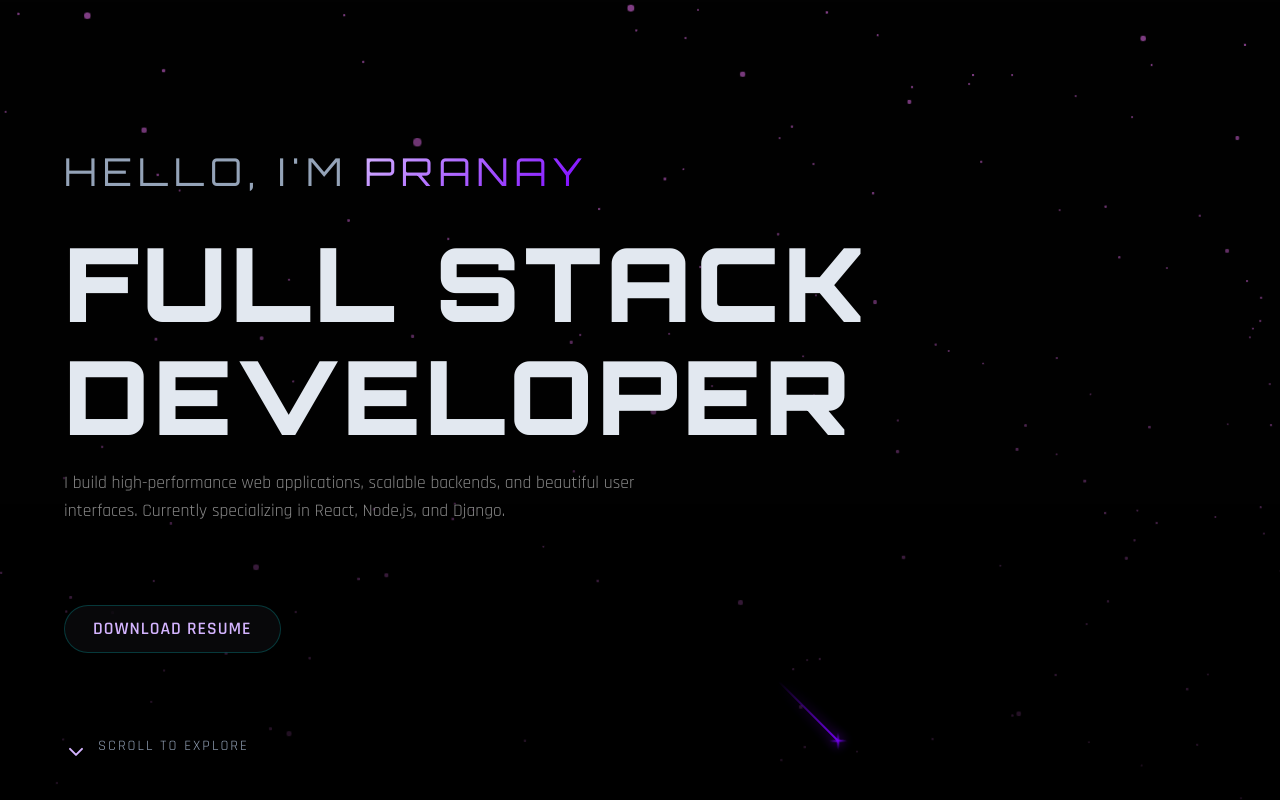
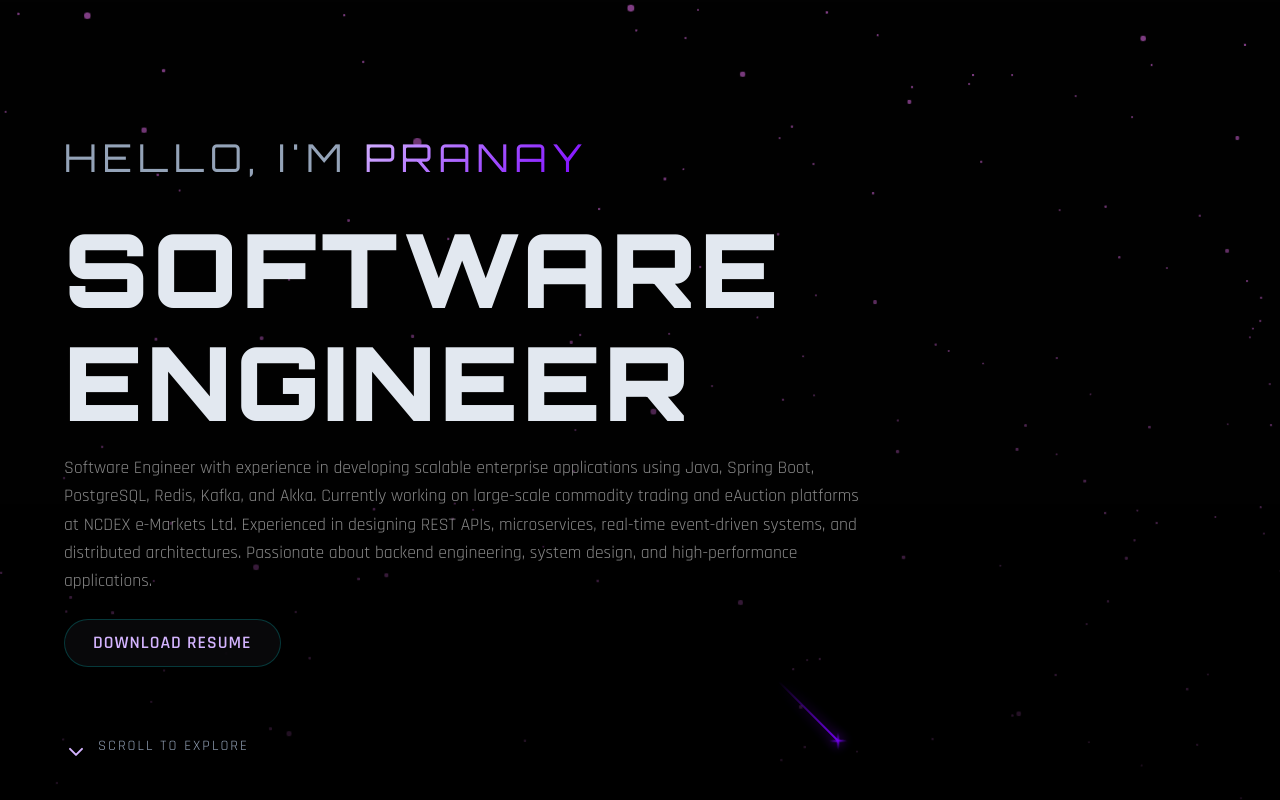
Before and after one commit to Pranaychandrikapure/portfolio3, a React (Vite) app: page / in a window 1280 px wide. Shown: the top 800 px of the page. Built offline with nearby package versions, Linux system fonts and the light colour scheme.

Commit message:
summary change and title

```diff
--- a/src/App.css
+++ b/src/App.css
@@ -139,13 +139,16 @@ section {
 
 /* Hero Section */
 .hero {
-  height: 100vh;
+  min-height: 100vh;
+  height: auto;
   display: flex;
   flex-direction: column;
   justify-content: center;
   align-items: flex-start;
   position: relative;
   overflow: hidden;
+  padding-top: 100px;
+  padding-bottom: 100px;
 }
 
 .hero h1 {
@@ -169,7 +172,7 @@ section {
   max-width: 600px;
   line-height: 1.6;
   color: #888;
-  margin-bottom: 3rem;
+  margin-bottom: 1.5rem;
 }
 
 .scroll-indicator {
@@ -420,7 +423,7 @@ section {
 
   .hero p {
     font-size: 1rem;
-    margin-bottom: 2rem;
+    margin-bottom: 1.5rem;
   }
 
   .section-title {
--- a/src/components/Hero.jsx
+++ b/src/components/Hero.jsx
@@ -16,10 +16,9 @@ const Hero = () => {
         transition={{ duration: 0.8, ease: "easeOut" }}
       >
         <h2>Hello, I'm <span className="text-gradient">Pranay</span></h2>
-        <h1>FULL STACK<br/>DEVELOPER</h1>
-        <p>
-          I build high-performance web applications, scalable backends, and beautiful user interfaces.
-          Currently specializing in React, Node.js, and Django.
+        <h1>SOFTWARE<br/>ENGINEER</h1>
+        <p style={{ maxWidth: '800px' }}>
+          Software Engineer with experience in developing scalable enterprise applications using Java, Spring Boot, PostgreSQL, Redis, Kafka, and Akka. Currently working on large-scale commodity trading and eAuction platforms at NCDEX e-Markets Ltd. Experienced in designing REST APIs, microservices, real-time event-driven systems, and distributed architectures. Passionate about backend engineering, system design, and high-performance applications.
         </p>
         <a
           href="https://docs.google.com/uc?export=download&id=1DaTCzsVR_FRxKXvZ3pMNU6s4KZ7F_Be4"
@@ -29,7 +28,6 @@ const Hero = () => {
           style={{
             display: 'inline-block',
             padding: '12px 28px',
-            marginTop: '2rem',
             color: 'var(--accent-cyan)',
             textDecoration: 'none',
             fontWeight: '600',
```
